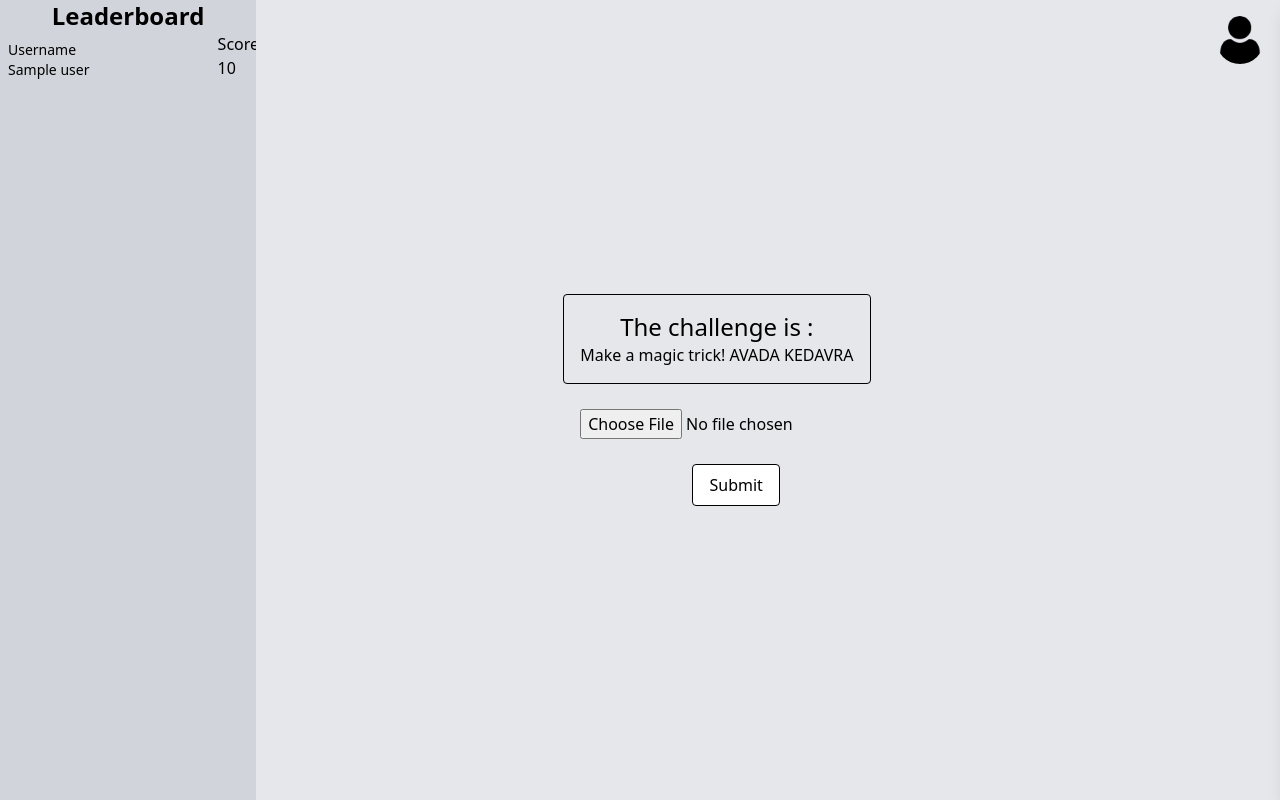
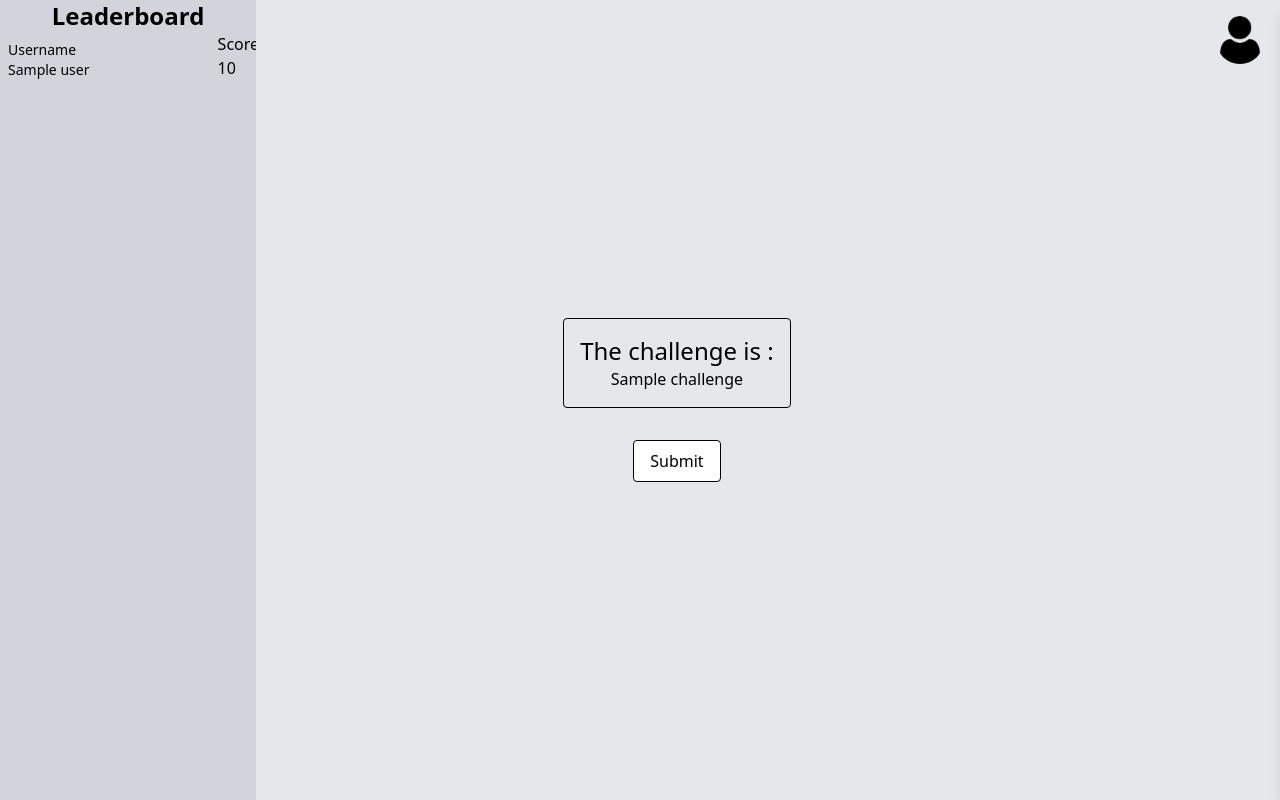
Before and after one commit to humag18/Otolate, a Flask app: template templates/page.html in a window 1280 px wide. Run offline with Flask 3, Linux system fonts and the light colour scheme; the template is opened without the code that fills it: most values are stand-ins (such as "Sample title", 1, 10 or a date in 2020); some libraries are stand-ins or nearby versions.

Commit message:
If no challenge available

```diff
--- a/app.py
+++ b/app.py
@@ -20,7 +20,7 @@ def page():
     # users = [(username, score),...]
     # tool = challenge response excpected (text, camera, file)
     # current username of the connected user
-    return render_template('page.html', users = [("Michel",12),("Pat",9),("Flav",14)], tool = "text", username = "Palpalmall")
+    return render_template('page.html', users = [("Michel",12),("Pat",9),("Flav",14)], tool = "camera", username = "Palpalmall", challenge = "Make a magic trick! AVADA KEDAVRA")
 
 if __name__ == '__main__':
     app.run(debug=True)
--- a/templates/page.html
+++ b/templates/page.html
@@ -34,7 +34,11 @@
             <!-- Challenge -->
             <div id="challenge" class="my-4 border-black border rounded p-4 w-fit">
                 <p class="text-center text-2xl">The challenge is :</p>
-                <p class="text-center">Make a magic trick! AVADA KEDAVRA</p>
+                {% if challenge != None %}
+                    <p class="text-center">{{ challenge }}</p>
+                {% else %}
+                    <p class="text-center">No challenge avaible for now</p>
+                {% endif %}
             </div>
             <!-- Form -->
             <form action="" class="flex flex-col items-center mb-4">
@@ -44,12 +48,16 @@
                         <input type="file" accept="image/*" capture="camera" class="border rounded py-2 px-4">
                     {% elif tool == "text" %}
                         <input type="text" name="" id="" class="border rounded py-2 px-4">
+                    {% elif tool == "file" %}
+                        <input type="file" name="" id="" class="border rounded py-2 px-4">
                     {% else %}
-                        <input type="file" name="" id="" class="border rounded py-2 px-4">
+                        <!-- Nothing because there is no challenge available -->
                     {% endif %}
                 </div>
                 <!-- Submit Button -->
-                <button type="submit" class="py-2 px-4 bg-white border border-black rounded">Submit</button>
+                {% if tool != None %}
+                    <button type="submit" class="py-2 px-4 bg-white border border-black rounded">Submit</button>
+                {% endif %}
             </form>
         </div>
     </div>
```
